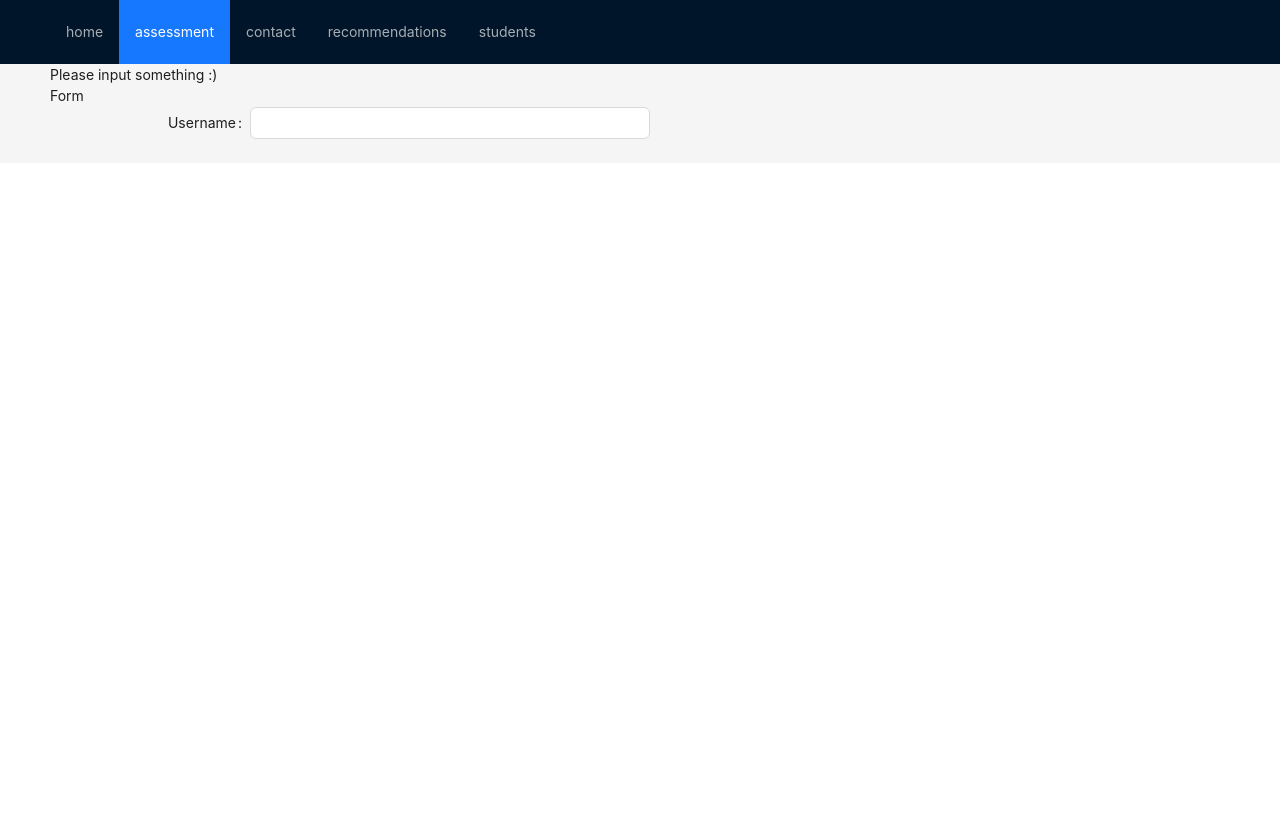
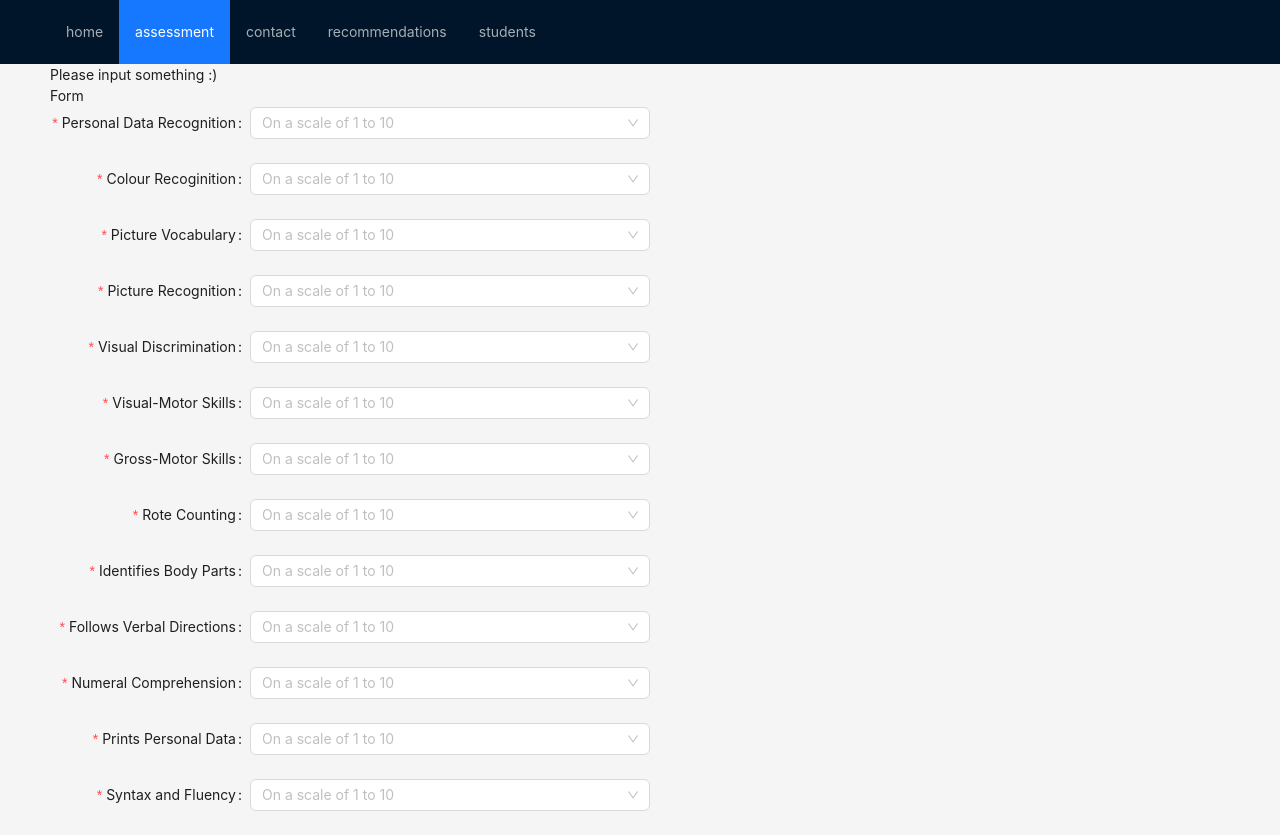
Before and after one commit to cfgcolumbus23/Team-11, a Next.js app in the folder client/: page /assessment in a window 1280 px wide. Before the commit the page ends 800 px from the top, so only its background shows below. Built offline with nearby package versions, Linux system fonts and the light colour scheme.

Commit message:
added input boxes for assessment form

```diff
--- a/client/app/assessment/page.js
+++ b/client/app/assessment/page.js
@@ -1,5 +1,5 @@
 "use client";
-import { Form, Input } from "antd"
+import { Form, Input, Select } from "antd"
 const onFinish = () => {
     console.log("You submitted succesfully!");
 }
@@ -20,10 +20,252 @@ export default function Assessment() {
                 autoComplete="off">
                 <h1>Form</h1>
                 <Form.Item
-                label="Username"
-                name="username">
-                    <Input />
+                    label="Personal Data Recognition"
+                    name="personalDataRec"
+                    rules={[
+                        {
+                            required: true,
+                            message: 'Please select a number!',
+                        },
+                    ]}
+                >
+                    <Select placeholder="On a scale of 1 to 10">
+                        {Array.from({ length: 10 }, (_, index) => (
+                            <option key={index + 1} value={index + 1}>
+                                {index + 1}
+                            </option>
+                        ))}
+                    </Select>
                 </Form.Item>
+
+                <Form.Item
+                    label="Colour Recoginition"
+                    name="colourRec"
+                    rules={[
+                        {
+                            required: true,
+                            message: 'Please select a number!',
+                        },
+                    ]}
+                >
+                    <Select placeholder="On a scale of 1 to 10">
+                    {Array.from({ length: 10 }, (_, index) => (
+                            <option key={index + 1} value={index + 1}>
+                                {index + 1}
+                            </option>
+                        ))}
+                    </Select>
+                </Form.Item>
+
+                <Form.Item
+                    label="Picture Vocabulary"
+                    name="picVoc"
+                    rules={[
+                        {
+                            required: true,
+                            message: 'Please select a number!',
+                        },
+                    ]}
+                >
+                    <Select placeholder="On a scale of 1 to 10">
+                    {Array.from({ length: 10 }, (_, index) => (
+                            <option key={index + 1} value={index + 1}>
+                                {index + 1}
+                            </option>
+                        ))}
+                    </Select>
+                </Form.Item>
+
+                <Form.Item
+                    label="Picture Recognition"
+                    name="picRec"
+                    rules={[
+                        {
+                            required: true,
+                            message: 'Please select a number!',
+                        },
+                    ]}
+                >
+                    <Select placeholder="On a scale of 1 to 10">
+                        {Array.from({ length: 10 }, (_, index) => (
+                            <option key={index + 1} value={index + 1}>
+                                {index + 1}
+                            </option>
+                        ))}
+                    </Select>
+                </Form.Item>
+
+                <Form.Item
+                    label="Visual Discrimination"
+                    name="visDisc"
+                    rules={[
+                        {
+                            required: true,
+                            message: 'Please select a number!',
+                        },
+                    ]}
+                >
+                    <Select placeholder="On a scale of 1 to 10">
+                        {Array.from({ length: 10 }, (_, index) => (
+                            <option key={index + 1} value={index + 1}>
+                                {index + 1}
+                            </option>
+                        ))}
+                    </Select>
+                </Form.Item>
+
+                <Form.Item
+                    label="Visual-Motor Skills"
+                    name="visMotorSkills"
+                    rules={[
+                        {
+                            required: true,
+                            message: 'Please select a number!',
+                        },
+                    ]}
+                >
+                    <Select placeholder="On a scale of 1 to 10">
+                        {Array.from({ length: 10 }, (_, index) => (
+                            <option key={index + 1} value={index + 1}>
+                                {index + 1}
+                            </option>
+                        ))}
+                    </Select>
+                </Form.Item>
+
+                <Form.Item
+                    label="Gross-Motor Skills"
+                    name="grossMotSkills"
+                    rules={[
+                        {
+                            required: true,
+                            message: 'Please select a number!',
+                        },
+                    ]}
+                >
+                    <Select placeholder="On a scale of 1 to 10">
+                        {Array.from({ length: 10 }, (_, index) => (
+                            <option key={index + 1} value={index + 1}>
+                                {index + 1}
+                            </option>
+                        ))}
+                    </Select>
+                </Form.Item>
+
+                <Form.Item
+                    label="Rote Counting"
+                    name="roteCount"
+                    rules={[
+                        {
+                            required: true,
+                            message: 'Please select a number!',
+                        },
+                    ]}
+                >
+                    <Select placeholder="On a scale of 1 to 10">
+                        {Array.from({ length: 10 }, (_, index) => (
+                            <option key={index + 1} value={index + 1}>
+                                {index + 1}
+                            </option>
+                        ))}
+                    </Select>
+                </Form.Item>
+
+                <Form.Item
+                    label="Identifies Body Parts"
+                    name="idBodyPart"
+                    rules={[
+                        {
+                            required: true,
+                            message: 'Please select a number!',
+                        },
+                    ]}
+                >
+                    <Select placeholder="On a scale of 1 to 10">
+                    {Array.from({ length: 10 }, (_, index) => (
+                            <option key={index + 1} value={index + 1}>
+                                {index + 1}
+                            </option>
+                        ))}
+                    </Select>
+                </Form.Item>
+
+                <Form.Item
+                    label="Follows Verbal Directions"
+                    name="followDirec"
+                    rules={[
+                        {
+                            required: true,
+                            message: 'Please select a number!',
+                        },
+                    ]}
+                    >
+                    <Select placeholder="On a scale of 1 to 10">
+                    {Array.from({ length: 10 }, (_, index) => (
+                            <option key={index + 1} value={index + 1}>
+                                {index + 1}
+                            </option>
+                        ))}
+                    </Select>
+                </Form.Item>
+
+                <Form.Item
+                    label="Numeral Comprehension"
+                    name="numComp"
+                    rules={[
+                        {
+                            required: true,
+                            message: 'Please select a number!',
+                        },
+                    ]}
+                    >
+                    <Select placeholder="On a scale of 1 to 10">
+                    {Array.from({ length: 10 }, (_, index) => (
+                            <option key={index + 1} value={index + 1}>
+                                {index + 1}
+                            </option>
+                        ))}
+                    </Select>
+                </Form.Item>
+
+                <Form.Item
+                    label="Prints Personal Data"
+                    name="printData"
+                    rules={[
+                        {
+                            required: true,
+                            message: 'Please select a number!',
+                        },
+                    ]}
+                    >
+                    <Select placeholder="On a scale of 1 to 10">
+                    {Array.from({ length: 10 }, (_, index) => (
+                            <option key={index + 1} value={index + 1}>
+                                {index + 1}
+                            </option>
+                        ))}
+                    </Select>
+                </Form.Item>
+
+                <Form.Item
+                    label="Syntax and Fluency"
+                    name="syntaxFluency"
+                    rules={[
+                        {
+                            required: true,
+                            message: 'Please select a number!',
+                        },
+                    ]}
+                    >
+                    <Select placeholder="On a scale of 1 to 10">
+                    {Array.from({ length: 10 }, (_, index) => (
+                            <option key={index + 1} value={index + 1}>
+                                {index + 1}
+                            </option>
+                        ))}
+                    </Select>
+                </Form.Item>
+
             </Form>
         </div>
     )
```
Lines whose indentation alone changed are shown as unchanged.
